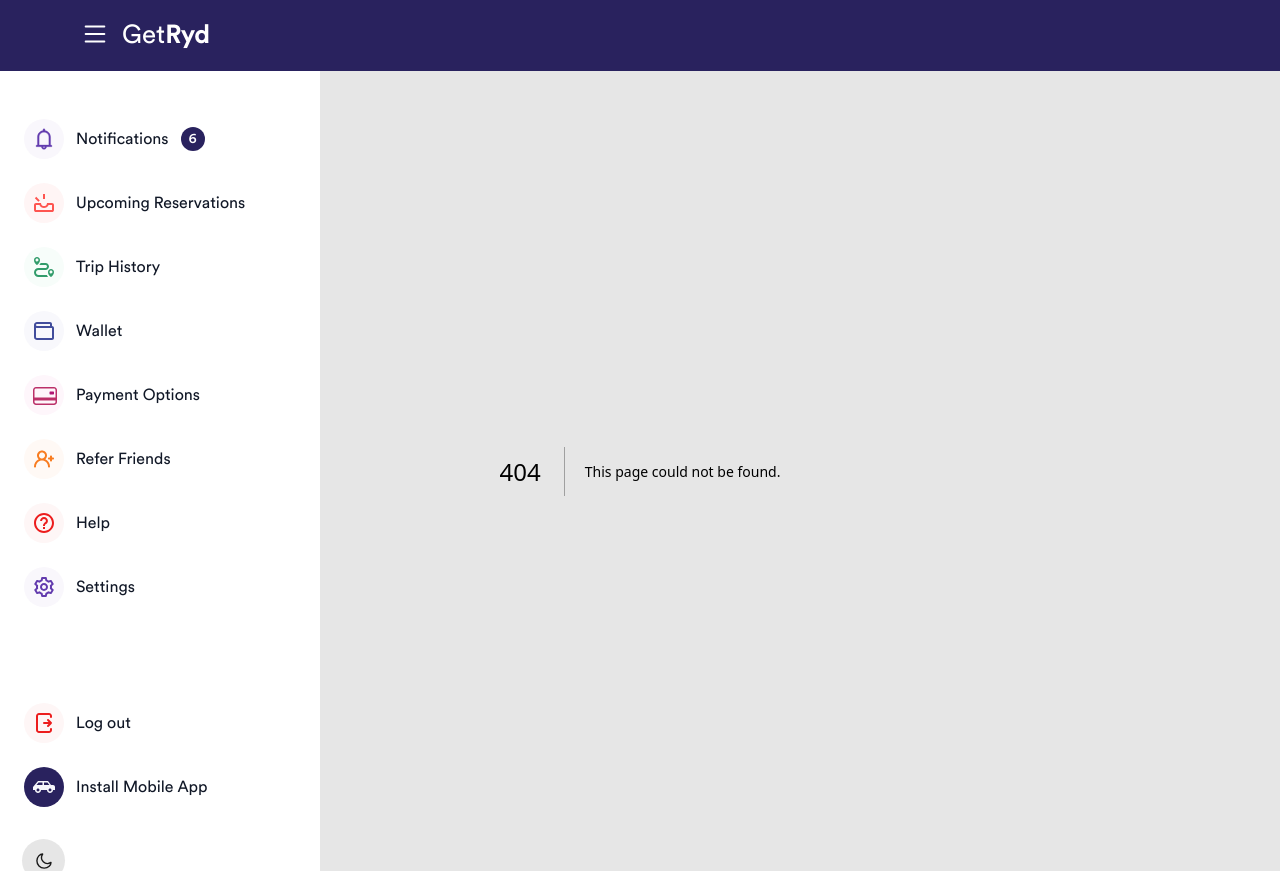
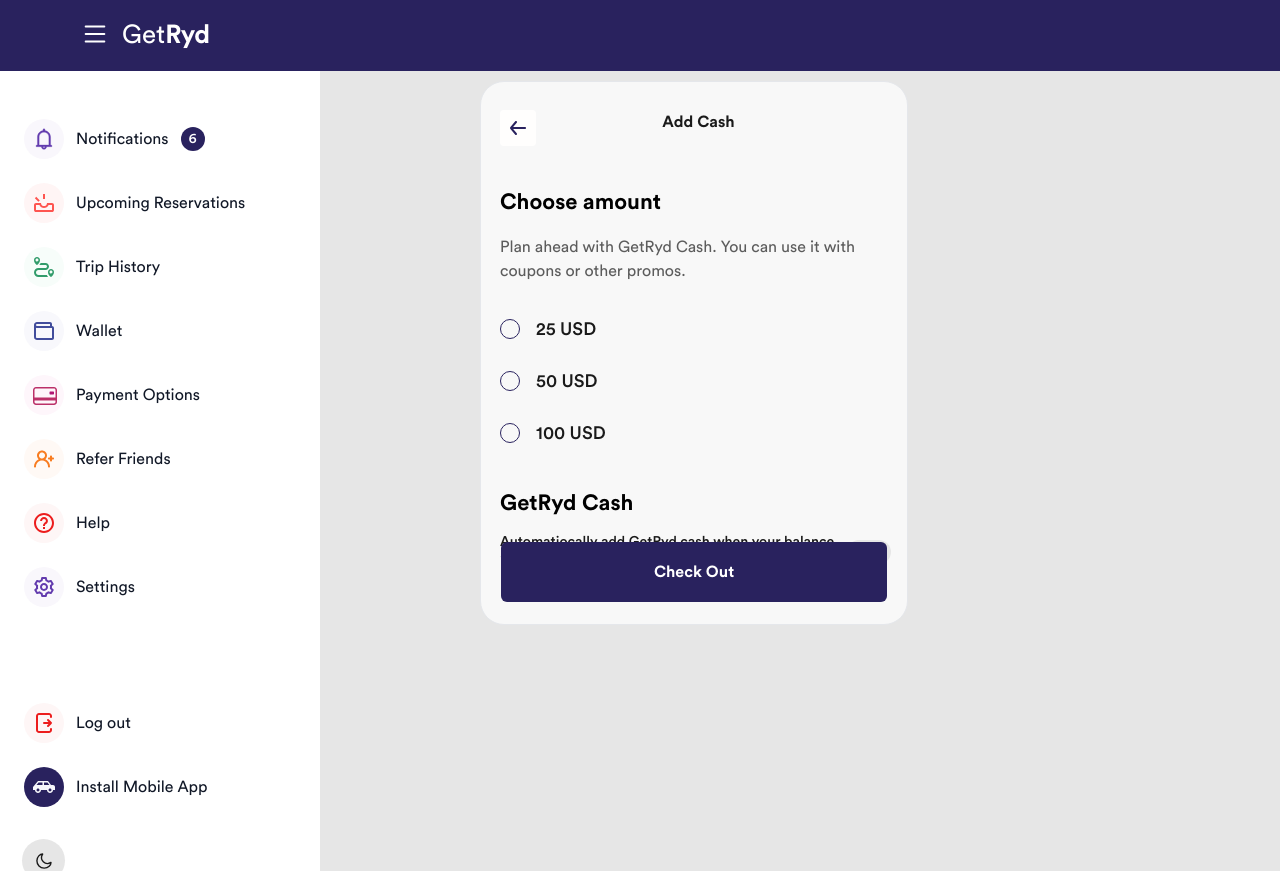
Before and after one commit to shohan-ch/ride-sharing-platform, a Next.js app: page /wallet/cash in a window 1280 px wide. Before the commit this address had no page. Built offline with nearby package versions, Linux system fonts and the light colour scheme.

Commit message:
Refactor: Use changleHandler & value along with Rating context for Radio component

```diff
--- a/src/components/Forms/Radio.jsx
+++ b/src/components/Forms/Radio.jsx
@@ -2,11 +2,12 @@ import { RatingContext } from "@/context/Context";
 import { useContext } from "react";
 
 const Radio = (props) => {
-  const { radioHandler, value } = useContext(RatingContext);
+  const { changeHandler, value, className } = props;
+  const { ratingHandler, ratingValue } = useContext(RatingContext);
   return (
     <>
       <label
-        className="relative flex cursor-pointer items-center rounded-full p-3"
+        className={`${className} relative flex cursor-pointer items-center rounded-full p-3`}
         htmlFor="html"
         data-ripple-dark="true"
       >
@@ -14,8 +15,8 @@ const Radio = (props) => {
           id="html"
           name="type"
           type="radio"
-          value={value}
-          onChange={radioHandler}
+          value={value || ratingValue}
+          onChange={changeHandler || ratingHandler}
           className="before:content[''] before:bg-blue-gray-500 peer relative h-5 w-5 cursor-pointer appearance-none rounded-full border border-primary-500 text-primary-500  transition-all before:absolute before:top-2/4 before:left-2/4 before:block before:h-12 before:w-12 before:-translate-y-2/4 before:-translate-x-2/4 before:rounded-full before:opacity-0 before:transition-opacity checked:border-primary-500 checked:before:bg-primary-500 hover:before:opacity-10 dark:border-white"
         />
         <div className="pointer-events-none absolute top-2/4 left-2/4 -translate-y-2/4 -translate-x-2/4 text-primary-500 opacity-0 transition-opacity peer-checked:opacity-100">
--- a/src/components/TripHistory/DriverRating/DriverRatingView.jsx
+++ b/src/components/TripHistory/DriverRating/DriverRatingView.jsx
@@ -7,7 +7,7 @@ const DriverRatingView = () => {
   const [rating, setRating] = useState("");
   const [list, setList] = useState([]);
 
-  const radioHandler = (e) => {
+  const ratingHandler = (e) => {
     setRating(e.target.value);
     // console.log(e.target.value);
   };
@@ -19,7 +19,7 @@ const DriverRatingView = () => {
         newList[i] = (
           <RatingContext.Provider
             key={i}
-            value={{ radioHandler, value: `rating  ${i}` }}
+            value={{ ratingHandler, ratingValue: `rating  ${i}` }}
           >
             <RadioButtonRating numberOfStar={i} />
           </RatingContext.Provider>
--- /dev/null
+++ b/src/components/Wallet/Cash/CashView.jsx
@@ -0,0 +1,105 @@
+import Radio from "@/components/Forms/Radio";
+
+const CashView = () => {
+  const changeHandler = (e) => {
+    console.log(e.target.value);
+  };
+  const RadioList = () => {
+    const list = [];
+    let value = [25, 50, 100];
+    for (let i = 0; i < value.length; i++) {
+      list[i] = (
+        <div className="list mb-6 flex items-center gap-x-4">
+          <Radio
+            value={value[i]}
+            changeHandler={changeHandler}
+            className="!p-0"
+          />
+          <span className="pr-3 text-lg font-medium text-black dark:text-white">
+            {value[i]} USD
+          </span>
+        </div>
+      );
+    }
+    return list;
+  };
+
+  return (
+    <>
+      <section className="sec items-center justify-center md:block md:h-full md:w-full lg:flex lg:justify-start lg:pl-[480px] lg:pt-[10px] 2xs:block 2xs:h-full 2xs:w-full">
+        <div className="wrapper relative border bg-gray-1 pr-4 pl-[19px] pt-5 dark:bg-dark-bg sm:pb-8 sm:dark:border-0 lg:w-[428px] lg:rounded-3xl lg:dark:border 2xs:h-full 2xs:w-auto 2xs:pt-2 2xs:pb-10 2xs:dark:border-0">
+          <div className="sm:pt-4 sm:text-left lg:pt-0 2xs:px-0 2xs:pt-0 2xs:text-left">
+            <div className="scroll_div h-full overflow-y-auto overflow-x-hidden py-2 dark:border-[#2C2C35] md:h-full lg:h-[390px] xl:h-[490px] 2xl:mb-[30px] 2xl:h-[450px] 3xl:h-[700px]">
+              <div className="pickup_header mb-10 flex md:pr-[76px] lg:pr-[30px] 2xs:mb-3 2xs:pr-4">
+                <div>
+                  <a
+                    href="./report_safty_issue.html"
+                    className="mt-[7px] 2xs:mt-1"
+                  >
+                    <svg
+                      width={36}
+                      height={36}
+                      viewBox="0 0 36 36"
+                      fill="none"
+                      xmlns="http://www.w3.org/2000/svg"
+                    >
+                      <rect width={36} height={36} rx={4} fill="#FFFEFD" />
+                      <path
+                        d="M25 17.0003H13.14L16.77 12.6403C16.9397 12.4361 17.0214 12.1728 16.997 11.9084C16.9726 11.6439 16.8442 11.4 16.64 11.2303C16.4358 11.0605 16.1725 10.9789 15.9081 11.0033C15.6436 11.0276 15.3997 11.1561 15.23 11.3603L10.23 17.3603C10.1964 17.408 10.1663 17.4581 10.14 17.5103C10.14 17.5603 10.14 17.5903 10.07 17.6403C10.0247 17.7549 10.0009 17.877 10 18.0003C10.0009 18.1236 10.0247 18.2456 10.07 18.3603C10.07 18.4103 10.07 18.4403 10.14 18.4903C10.1663 18.5424 10.1964 18.5926 10.23 18.6403L15.23 24.6403C15.324 24.7532 15.4418 24.8439 15.5748 24.9062C15.7079 24.9684 15.8531 25.0005 16 25.0003C16.2337 25.0007 16.4601 24.9194 16.64 24.7703C16.7413 24.6863 16.825 24.5832 16.8863 24.4669C16.9477 24.3505 16.9855 24.2232 16.9975 24.0922C17.0096 23.9613 16.9957 23.8292 16.9567 23.7036C16.9176 23.578 16.8542 23.4613 16.77 23.3603L13.14 19.0003H25C25.2652 19.0003 25.5196 18.8949 25.7071 18.7074C25.8946 18.5198 26 18.2655 26 18.0003C26 17.7351 25.8946 17.4807 25.7071 17.2932C25.5196 17.1056 25.2652 17.0003 25 17.0003Z"
+                        fill="#29225E"
+                      />
+                    </svg>
+                  </a>
+                </div>
+                <h2 className="mx-auto font-extrabold text-black dark:text-gray-2 2xl:text-22 3xl:text-[24px] 2xs:text-[18px]">
+                  Add Cash
+                </h2>
+              </div>
+              <div className="rounded-5 mx-auto mt-2 rounded-lg px-0 pb-8 dark:text-white 2xs:mt-2 2xs:pt-0">
+                <p className="font-bold md:text-[20px] lg:text-[22px] 2xs:text-[18px]">
+                  Choose amount
+                </p>
+                <p className="mt-4 text-gray-light dark:text-white">
+                  Plan ahead with GetRyd Cash. You can use it with coupons or
+                  other promos.
+                </p>
+              </div>
+              {/* radion button List  */}
+              <div className="radio_wrapper">
+                {RadioList()}
+
+                <div className="mt-10">
+                  <p className="font-bold md:text-[20px] lg:text-[22px] 2xs:text-[18px]">
+                    GetRyd Cash
+                  </p>
+                  <div className="mt-3 mb-6 flex items-center justify-between">
+                    <span className="pr-3 text-sm font-medium text-black dark:text-white">
+                      Automatiocally add GetRyd cash when your balance is lower
+                      than 15 USD.
+                    </span>
+                    <label className="relative inline-flex cursor-pointer items-center">
+                      <input
+                        type="checkbox"
+                        defaultValue=""
+                        className="peer sr-only"
+                      />
+                      <div className="peer h-6 w-11 rounded-full  bg-gray-2 after:absolute after:top-[2px] after:left-[2px] after:h-5 after:w-5 after:rounded-full after:border after:border-gray-300 after:bg-primary-500 after:transition-all after:content-[''] peer-checked:bg-primary-500 peer-checked:after:translate-x-full peer-checked:after:bg-white peer-focus:outline-none dark:border-gray-600 dark:bg-gray-700 dark:peer-focus:ring-blue-800"></div>
+                    </label>
+                  </div>
+                </div>
+              </div>
+            </div>
+            <button
+              onclick="location.href='./reservation_confirm.html'"
+              className="rounded-5 shadow-one dark:shadow-dark absolute left-0 right-0 mx-5 flex items-center justify-center rounded-md border-2 border-transparent bg-primary-500 py-4 text-base font-semibold text-white hover:bg-primary-hover hover:text-white focus:border-blue-500 focus:ring-blue-500 disabled:cursor-default disabled:opacity-70 dark:bg-primary dark:hover:bg-primary-500 md:bottom-0 lg:absolute lg:bottom-[22px] 2xs:fixed 2xs:bottom-[8px] 2xs:left-0 2xs:right-0"
+            >
+              Check Out
+            </button>
+          </div>
+        </div>
+      </section>
+    </>
+  );
+};
+
+export default CashView;
--- a/src/components/Wallet/ExpenseProgram/ExpenseProgramView.jsx
+++ b/src/components/Wallet/ExpenseProgram/ExpenseProgramView.jsx
@@ -29,7 +29,7 @@ const ExpenseProgramView = () => {
                     ride receipts.
                   </p>
 
-                  <ExProgramList title={"Certifys"} image={"certify"} />
+                  <ExProgramList title={"C ertifys"} image={"certify"} />
                   <ExProgramList title={"Chrome river"} image={"chrome"} />
                   <ExProgramList title={"Expensify"} image={"expensify"} />
                   <ExProgramList title={"Expensya"} image={"expensya"} />
--- /dev/null
+++ b/src/pages/wallet/cash.js
@@ -0,0 +1,7 @@
+import CashView from "@/components/Wallet/Cash/CashView";
+
+const WalletCashPage = () => {
+  return <CashView />;
+};
+
+export default WalletCashPage;
```
